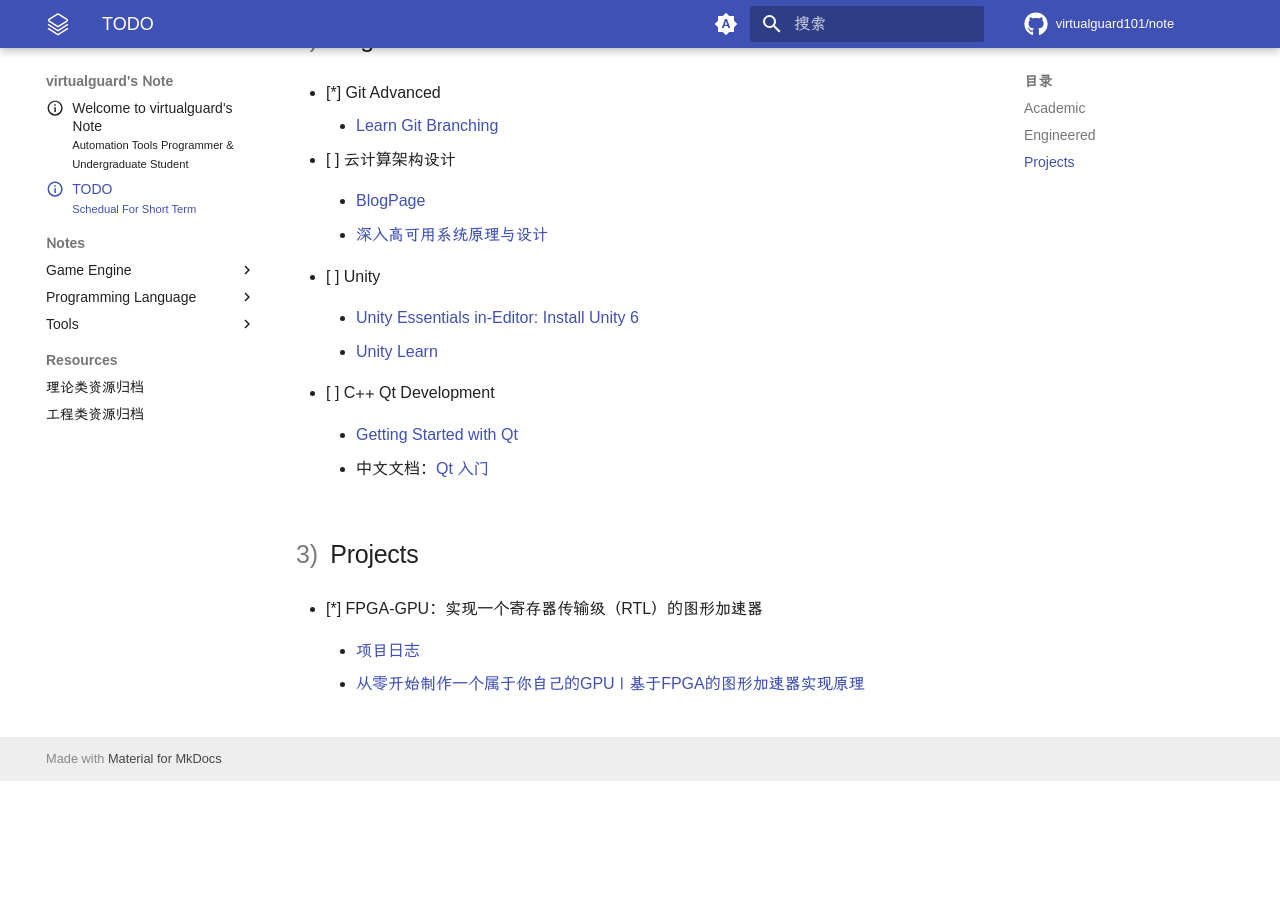
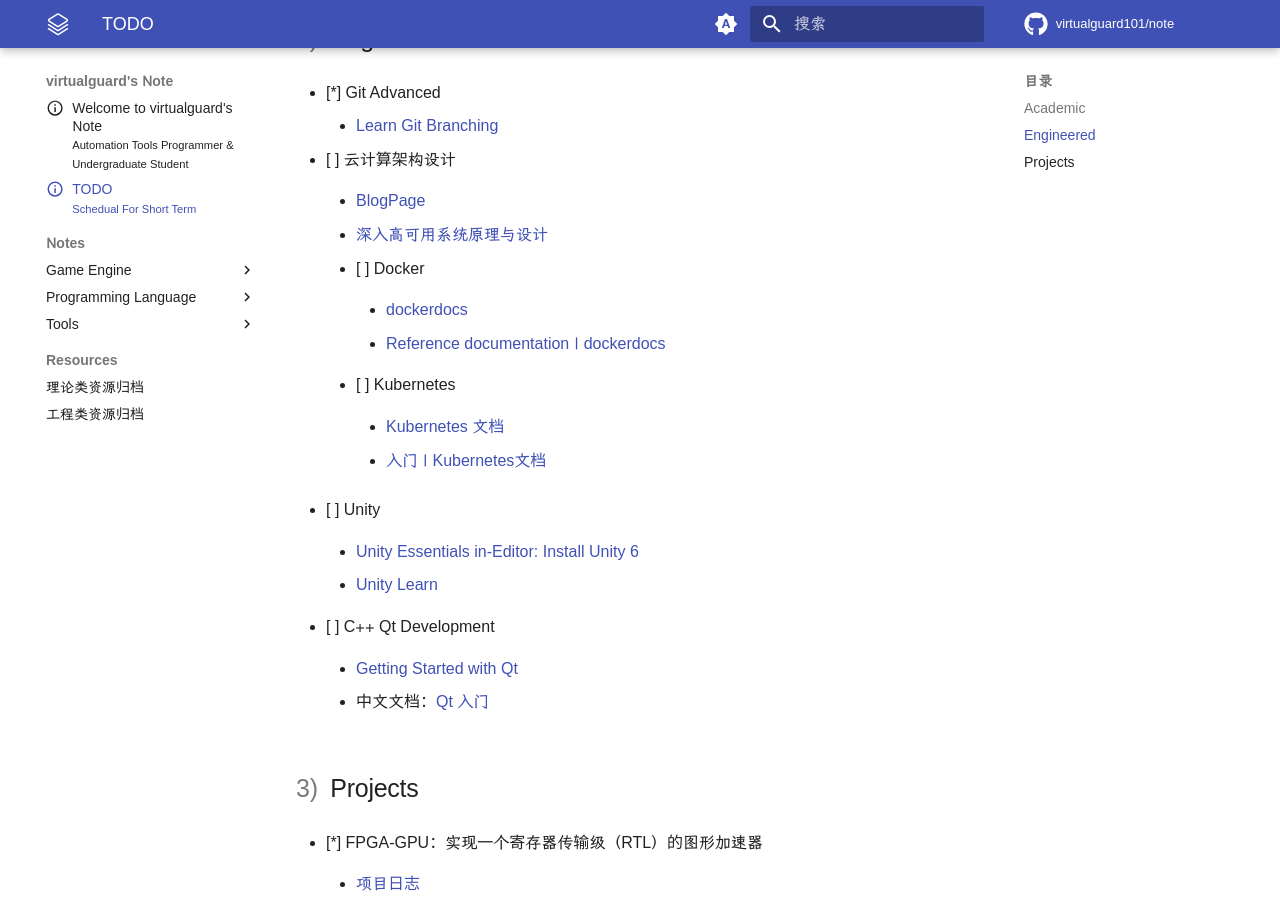
Before and after one commit to virtualguard101/note, an MkDocs documentation site: the page built from docs/TODO.md, in a window 1280 px wide and 900 px high, scrolled down 1077 px. Built offline with MkDocs 1.6.1 and Material for MkDocs 9.7.7, drawn with Linux system fonts in a browser that asks for light colours; some web fonts are replaced; comment, search, counter and statistics services are not loaded; before the commit the page ends 1858 px from its top, so only the background shows below that.

Commit message:
update TODO; change structure of directory

```diff
--- a/docs/TODO.md
+++ b/docs/TODO.md
@@ -55,6 +55,16 @@
 
     - [深入高可用系统原理与设计](https://www.thebyte.com.cn/)
 
+    - [ ] Docker
+        - [dockerdocs](https://docs.docker.com/)
+
+        - [Reference documentation | dockerdocs](https://docs.docker.com/reference/)
+
+    - [ ] Kubernetes
+        - [Kubernetes 文档](https://kubernetes.io/zh-cn/docs/home/)
+
+        - [入门 | Kubernetes文档](https://kubernetes.io/zh-cn/docs/setup/)
+
 - [ ] Unity
     - [Unity Essentials in-Editor: Install Unity 6](https://learn.unity.com/tutorial/66c39b3bedbc2a1990cb94c6?contentId=66c4ab6bedbc2a1f94eb0a93&missionId=66c4aac0edbc2a23228c872d&pathwayId=66c4af96edbc2a1604fdfba1&tab=overview)
 
```
Also changed, not shown: docs/notes/tools/git.md (+1 -1 lines), docs/notes/tools/Build Tools/cmake.md (renamed from docs/notes/tools/cmake.md), docs/notes/tools/Build Tools/gnu-make.md (renamed from docs/notes/tools/gnu-make.md), docs/notes/tools/Build Tools/scons.md (renamed from docs/notes/tools/scons.md), docs/notes/tools/Build Tools/vcpkg.md (renamed from docs/notes/tools/vcpkg.md), docs/notes/tools/Build Tools/xmake.md (renamed from docs/notes/tools/xmake.md).
